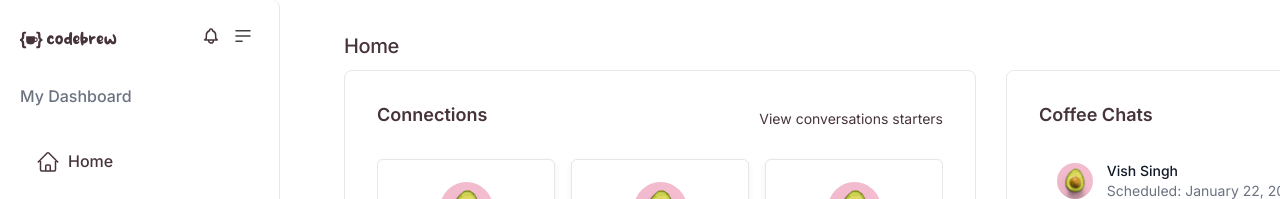
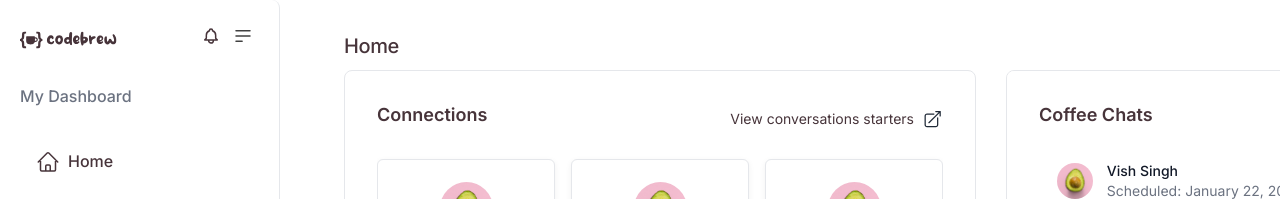
Before and after one commit to vishalicious213/coffee-chat, a React (Vite) app: page / in a window 1280 px wide. Both pictures are taken after a click on the button "Log In". Shown: the top 199 px of the page. Built offline with nearby package versions, Linux system fonts and the light colour scheme; grey boxes are pictures that could not be loaded.

Commit message:
added image to conversations starter

```diff
--- a/src/components/layout/dashboard/connections/connections.jsx
+++ b/src/components/layout/dashboard/connections/connections.jsx
@@ -13,7 +13,10 @@ const Connections = ({navTo}) => {
         <section className="">
             <div className="connections-heading">
                 <h2>Connections</h2>
-                <p onClick={() => navTo("icebreakers")}>View conversations starters</p>
+                <p onClick={() => navTo("icebreakers")}>
+                    View conversations starters
+                    <img src="/icons/arrow-top-right-on-square.svg" />
+                </p>
             </div>
             <section className="connections">
                 {examples}
--- a/src/components/layout/dashboard/dashboard.css
+++ b/src/components/layout/dashboard/dashboard.css
@@ -65,6 +65,9 @@
 .connections-heading p{
     color: #47343A;
     text-align: right;
+    display: flex;
+    align-items: center;
+    gap: var(--pd-small);
 
     /* Paragraph/Small/Regular */
     font-family: Inter;
@@ -73,3 +76,7 @@
     font-weight: 400;
     line-height: 1.25rem; /* 142.857% */
 }
+
+.connections-heading p:hover {
+    cursor: pointer;
+}
```
Also changed, not shown: public/icons/arrow-top-right-on-square.svg (added).
